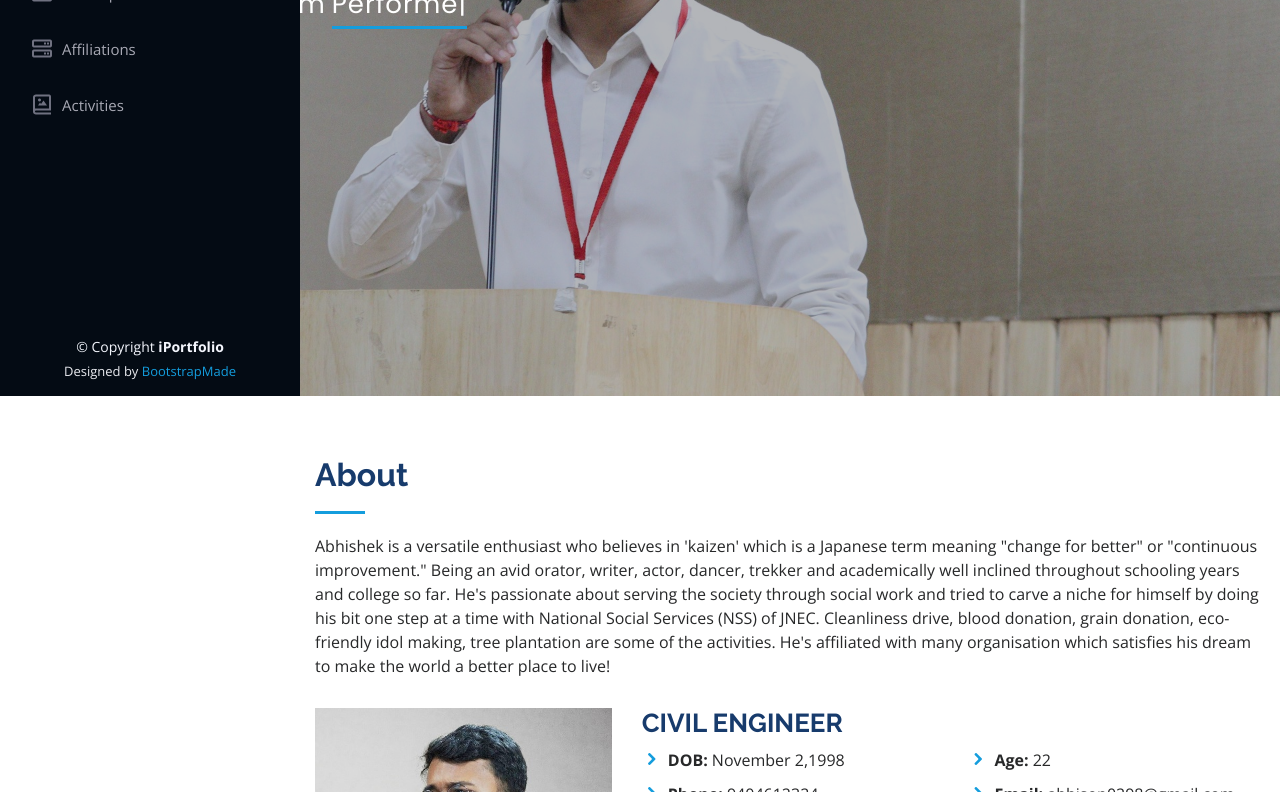
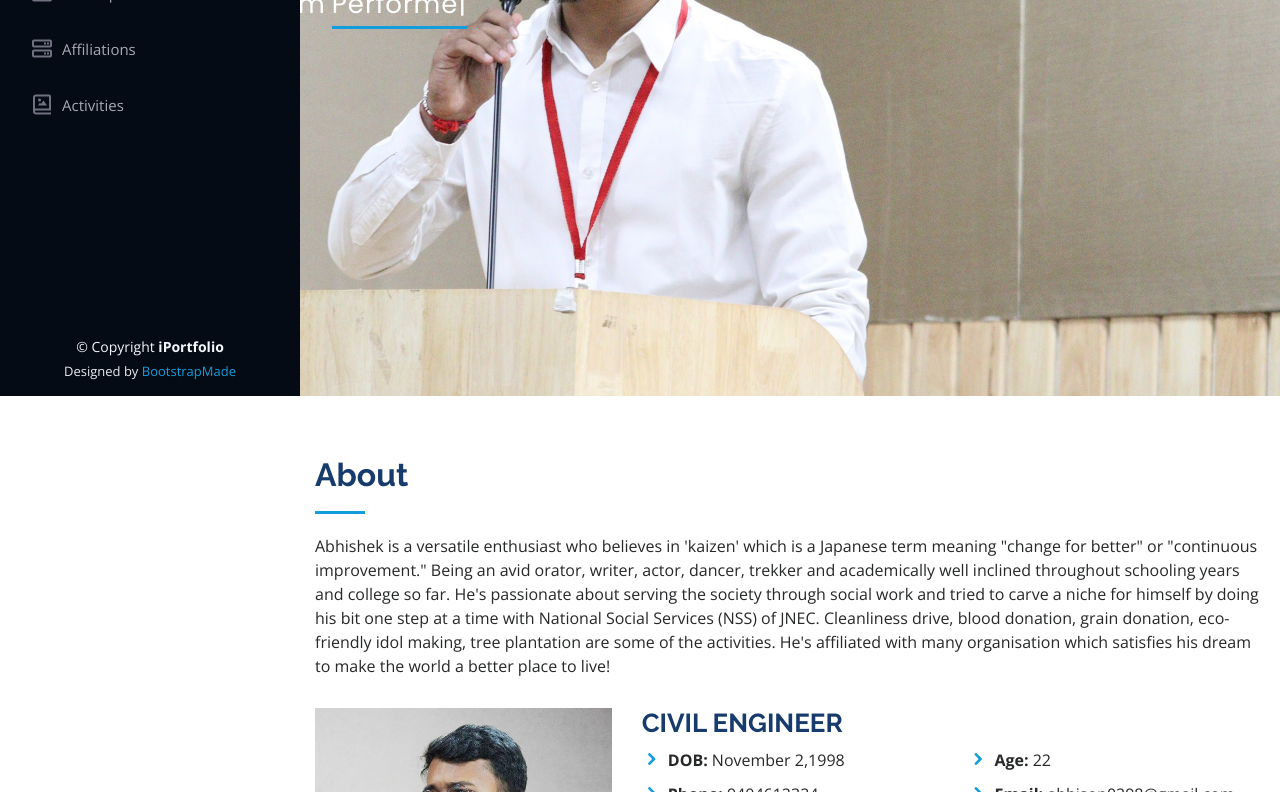
Before and after one commit to gdalvi94/FreelancePortfolioProject, a plain HTML site: page index.html in a window 1280 px wide. Shown: the part 404-1196 px from the top of the page. Drawn offline with nearby package versions, Linux system fonts and the light colour scheme.

Commit message:
Update style.css

```diff
--- a/assets/css/style.css
+++ b/assets/css/style.css
@@ -211,7 +211,7 @@ h1, h2, h3, h4, h5, h6 {
 
 #hero:before {
   content: "";
-  background: rgba(5, 13, 24, 0.3);
+
   position: absolute;
   bottom: 0;
   top: 0;
```
